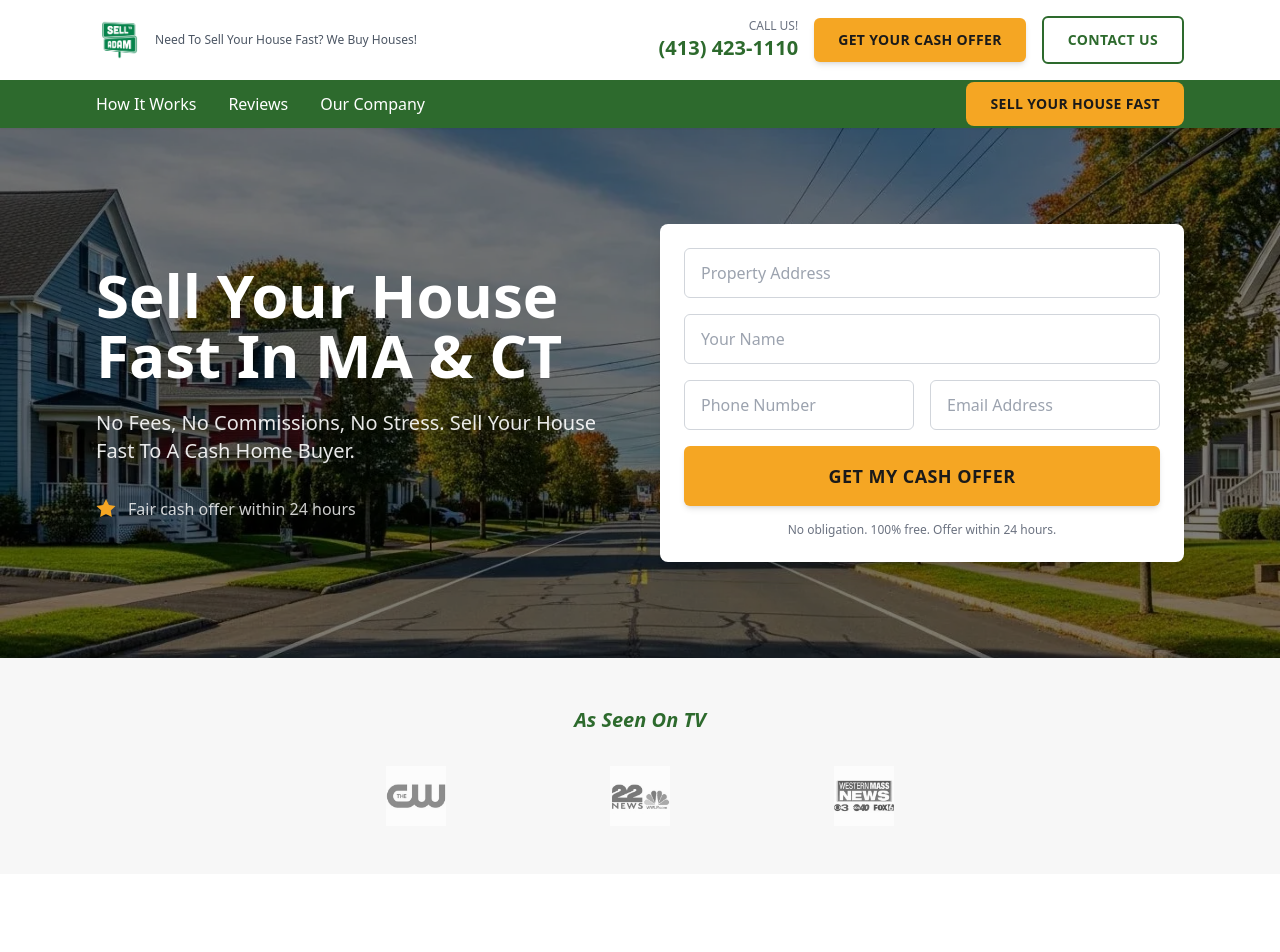
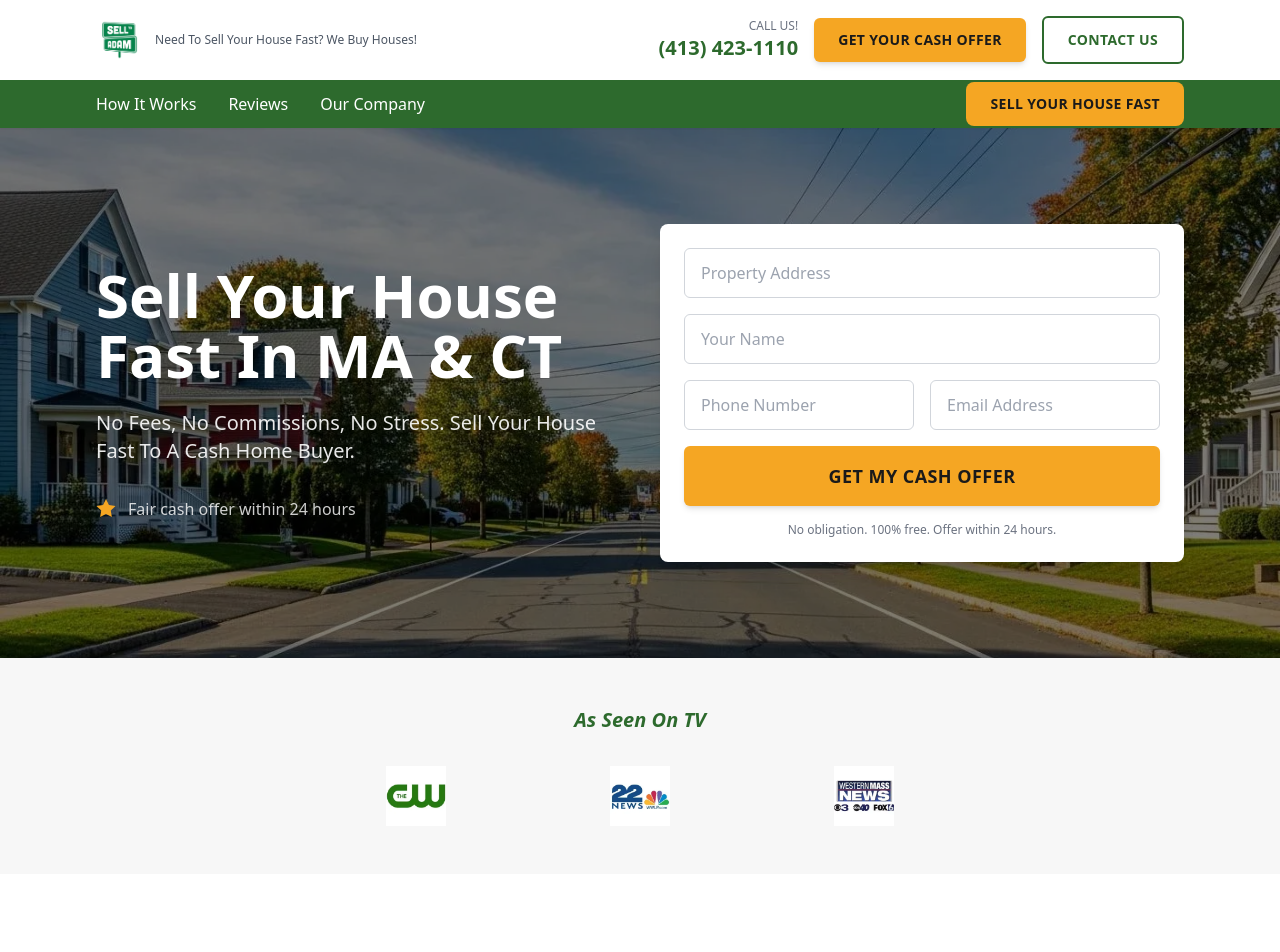
Before and after one commit to srovithis/selltoadam, a Next.js app: page / in a window 1280 px wide. Shown: the top 952 px of the page. Built offline with nearby package versions, Linux system fonts and the light colour scheme.

Commit message:
Fix media logos - full color, no background boxes

```diff
--- a/components/MediaLogos.tsx
+++ b/components/MediaLogos.tsx
@@ -14,7 +14,7 @@ export default function MediaLogos() {
                 src={`/media${n}.webp`}
                 alt={`TV station logo ${n}`}
                 fill
-                className="object-contain grayscale hover:grayscale-0 transition-all duration-300 opacity-70 hover:opacity-100"
+                className="object-contain"
               />
             </div>
           ))}
```
